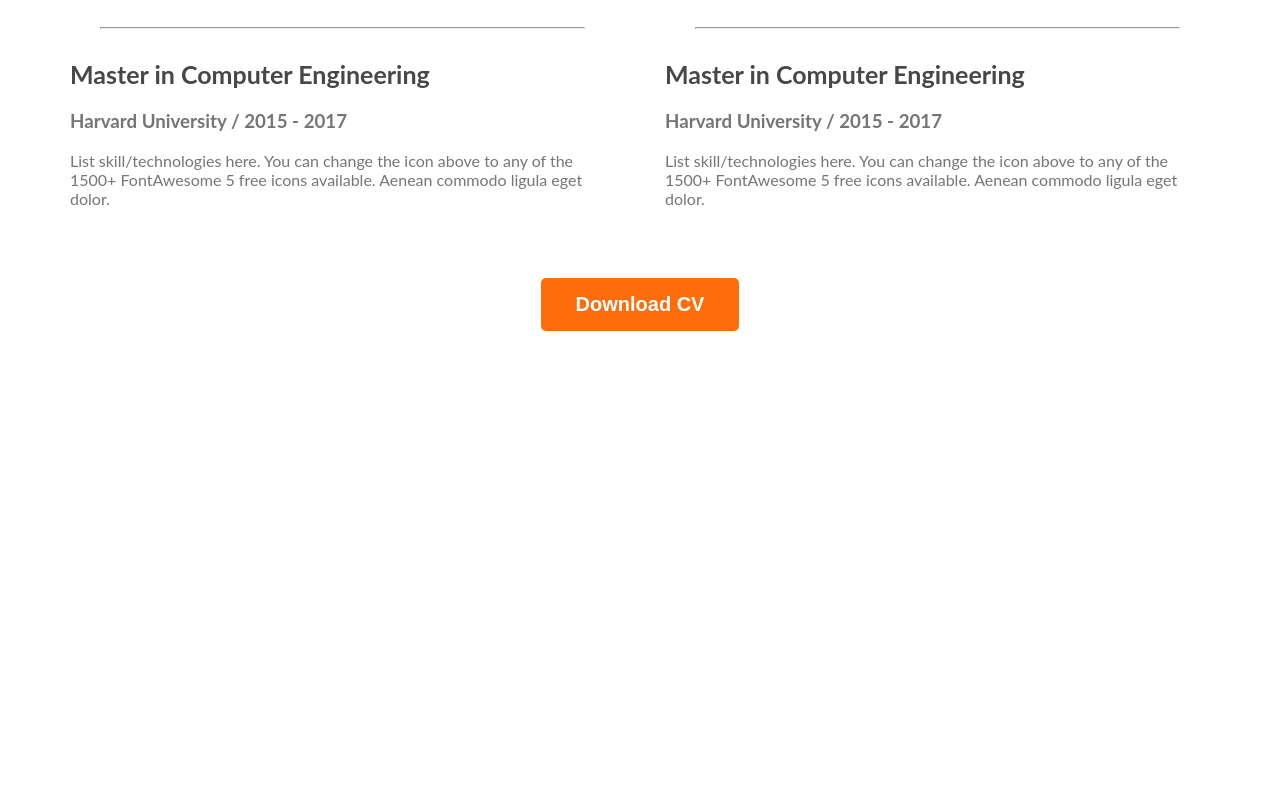
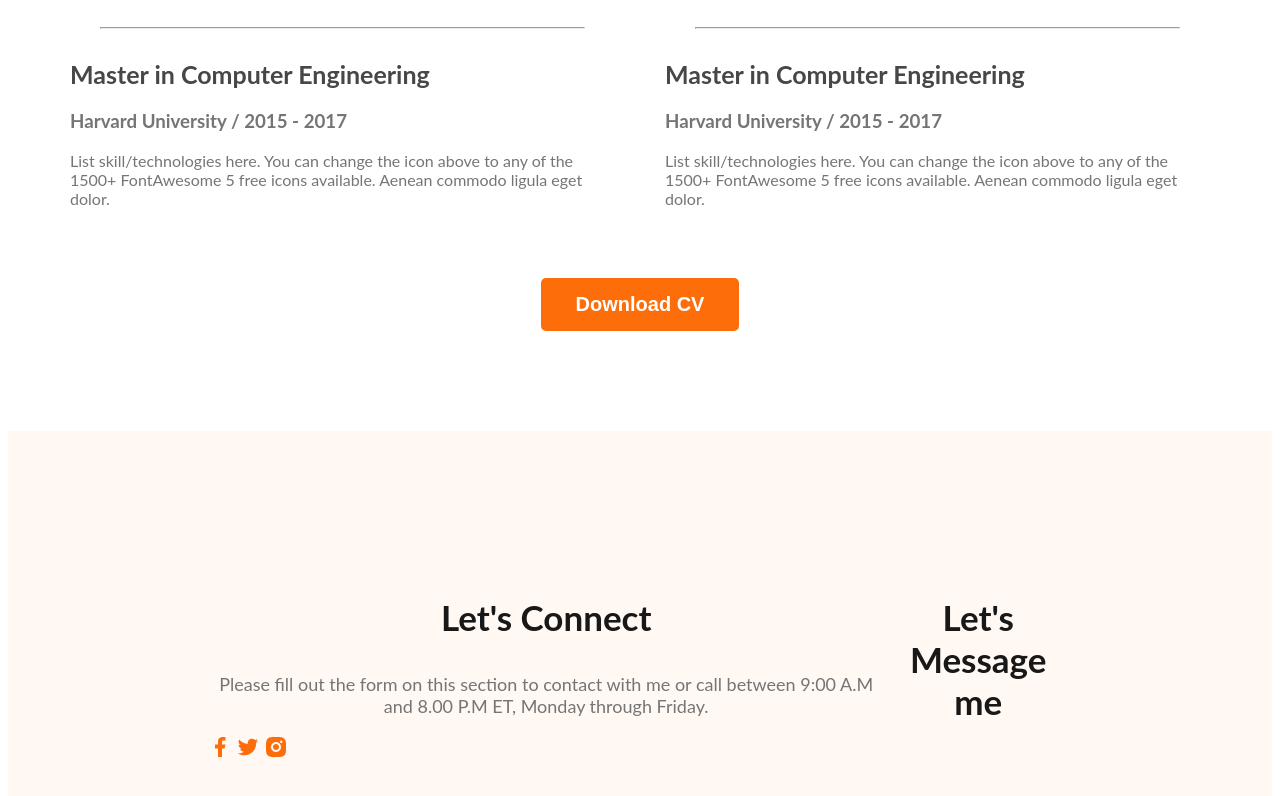
Before and after one commit to Kasam568414/webdeveloper-portfolio, a plain HTML site: page index.html in a window 1280 px wide. Shown: the part 2778-3574 px from the top of the page. Before the commit the page ends 3117 px from the top, so only its background shows below. Drawn offline with nearby package versions, Linux system fonts and the light colour scheme.

Commit message:
basic footer

```diff
--- a/index.html
+++ b/index.html
@@ -164,6 +164,26 @@
 
     </main>
     <footer>
+        <div class="footer-column">
+            <h3 class="section-title">Let's Connect</h3>
+            <p class="section-description">Please fill out the form on this section to contact with me or call between 9:00 A.M and 8.00 P.M ET, Monday through Friday.</p>
+
+            <div class="social-links">
+                <a href=""><img src="images/icons/facebook.png" alt=""></a>
+                <a href=""><img src="images/icons/twitter.png" alt=""></a>
+                <a href=""><img src="images/icons/insta.png" alt=""></a>
+            </div>
+        </div>
+        <div class="footer-column">
+            <h3 class="section-title">Let's Message me</h3>
+
+
+
+        </div>
+
+
+
+
 
     </footer>
 
--- a/styles/portfolio.css
+++ b/styles/portfolio.css
@@ -171,3 +171,11 @@ main section {
   text-align: center;
   margin-top: 50px;
 }
+/* footer section css */
+
+footer{
+  display: flex;
+  background: #FFF8F3;
+  margin-top: 100px;
+  padding: 130px 200px;
+}
```
